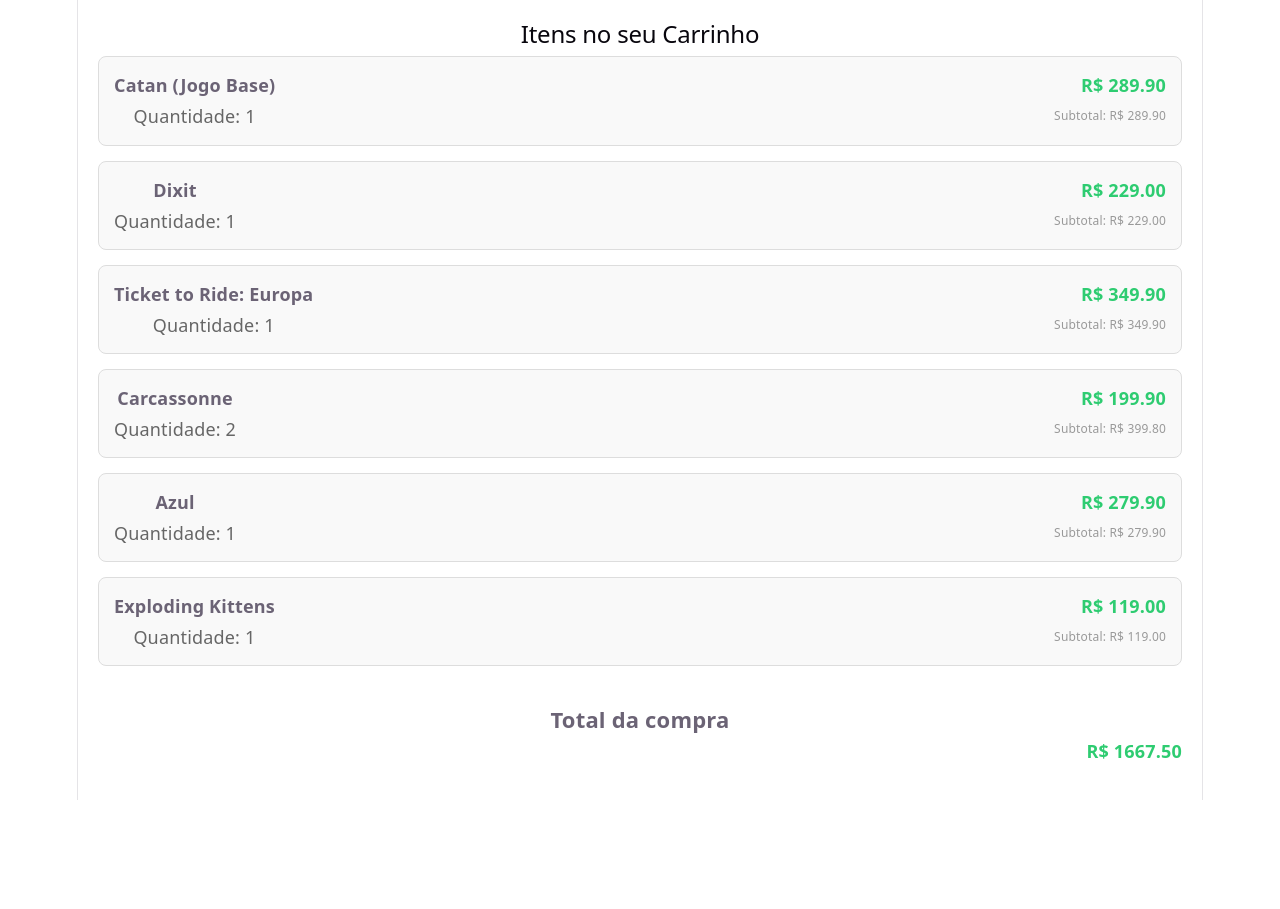
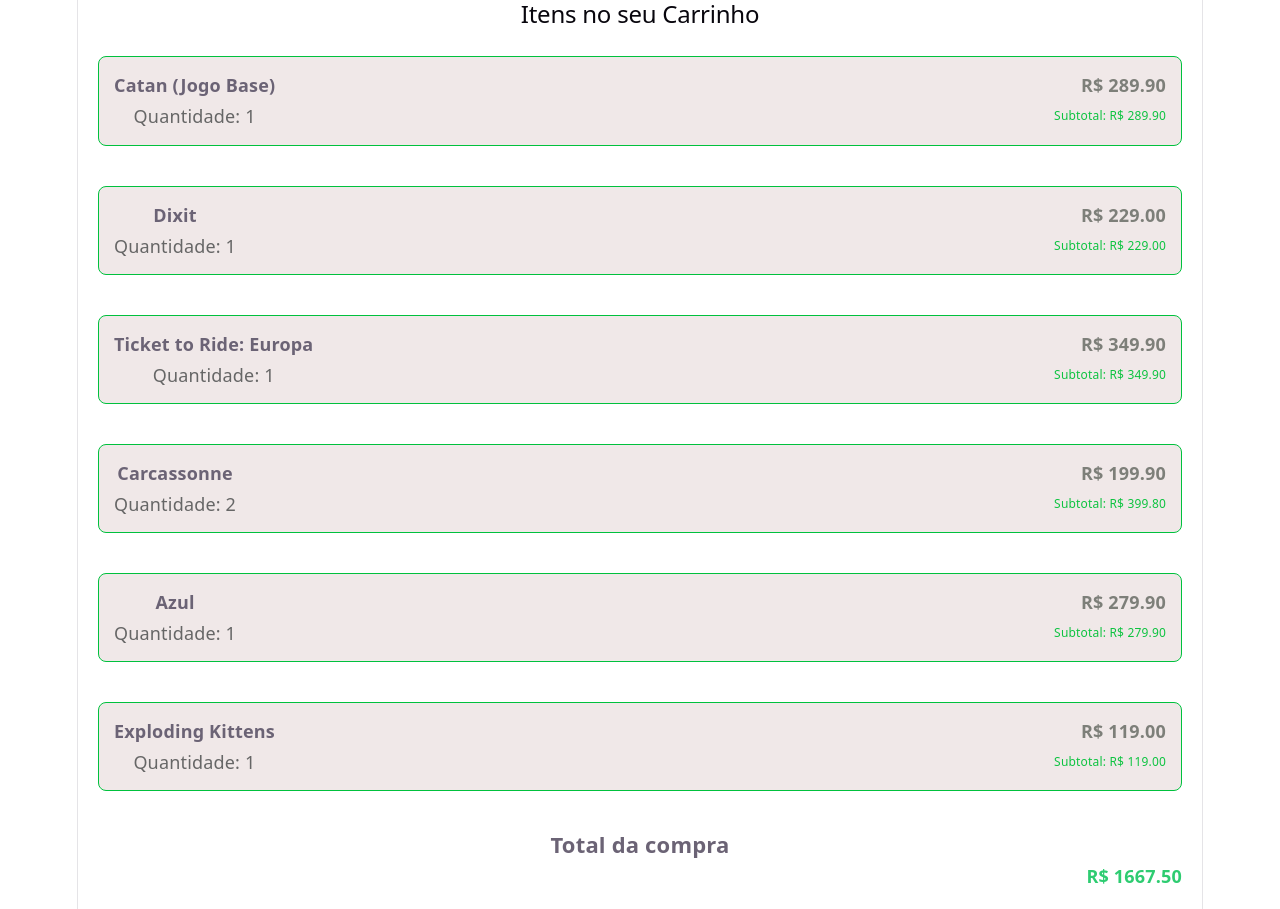
Before and after one commit to ataidesBergamin/Mini-Projeto-Carrinho-de-Compras, a React (Vite) app in the folder CarrinhoDeCompras/: page / in a window 1280 px wide. Before the commit the page ends 800 px from the top, so only its background shows below. Built offline with nearby package versions, Linux system fonts and the light colour scheme.

Commit message:
commit 6 - feature/componentes aplicação de componentes reutilizaveis com props

```diff
--- a/CarrinhoDeCompras/src/components/ItemCarrinho.jsx
+++ b/CarrinhoDeCompras/src/components/ItemCarrinho.jsx
@@ -1,19 +1,14 @@
-import produtos from "../data/produtos";
-
-function Itens() {
+function ItemCarrinho({ produto }) {
   return (
     <div style={{ padding: "20px" }}>
-      <h2>Itens no seu Carrinho</h2>
-
-      <div style={{ display: "flex", flexDirection: "column", gap: "15px" }}>
-        {produtos.map((produto) => (
+      <div style={{ display: "flex", flexDirection: "column", gap: "8px" }}>
         <div
           key={produto.id}
           style={{
-              border: "1px solid #ddd",
+            border: "1px solid #00c13d",
             borderRadius: "8px",
             padding: "15px",
-              backgroundColor: "#f9f9f9",
+            backgroundColor: "#f0e8e8",
             display: "flex",
             justifyContent: "space-between",
             alignItems: "center",
@@ -33,22 +28,25 @@
               style={{
                 fontSize: "18px",
                 fontWeight: "bold",
-                  color: "#2ecc71",
+                color: "#7d7f79",
               }}
             >
               R$ {produto.preco.toFixed(2)}
             </span>
             <p
-                style={{ margin: "5px 0 0 0", fontSize: "12px", color: "#999" }}
+              style={{
+                margin: "5px 0 0 0",
+                fontSize: "12px",
+                color: "#0dc340",
+              }}
             >
               Subtotal: R$ {(produto.preco * produto.quantidade).toFixed(2)}
             </p>
           </div>
         </div>
-        ))}
       </div>
     </div>
   );
 }
 
-export default Itens;
+export default ItemCarrinho;
--- a/CarrinhoDeCompras/src/components/ResumoCompra.jsx
+++ b/CarrinhoDeCompras/src/components/ResumoCompra.jsx
@@ -1,6 +1,4 @@
-import produtos from "../data/produtos";
-
-function Total() {
+function ResumoCompra({ produtos }) {
   const total = produtos.reduce((acumulador, produto) => {
     return acumulador + produto.preco * produto.quantidade;
   }, 0);
@@ -28,4 +26,4 @@
     </>
   );
 }
-export default Total;
+export default ResumoCompra;
--- a/CarrinhoDeCompras/src/pages/Carrinho.jsx
+++ b/CarrinhoDeCompras/src/pages/Carrinho.jsx
@@ -1,11 +1,16 @@
-import Itens from "../components/ItemCarrinho";
-import Total from "../components/ResumoCompra";
+import ItemCarrinho from "../components/ItemCarrinho";
+import ResumoCompra from "../components/ResumoCompra";
+import produtos from "../data/produtos";
 
 function Carrinho() {
   return (
     <>
-      <Itens></Itens>
-      <Total></Total>
+      <h2>Itens no seu Carrinho</h2>
+
+      {produtos.map((produto) => (
+        <ItemCarrinho key={produto.id} produto={produto} />
+      ))}
+      <ResumoCompra produtos={produtos} />
     </>
   );
 }
```
Lines whose indentation alone changed are shown as unchanged.
